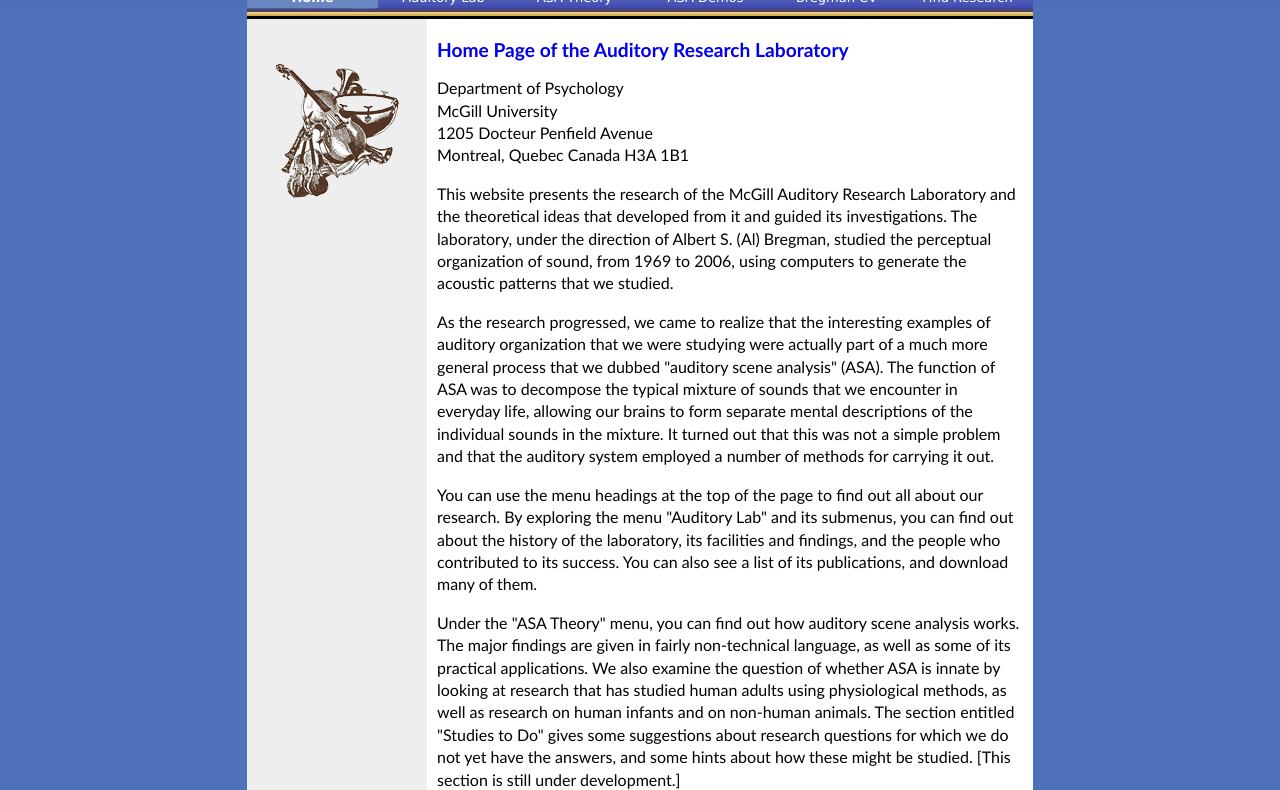
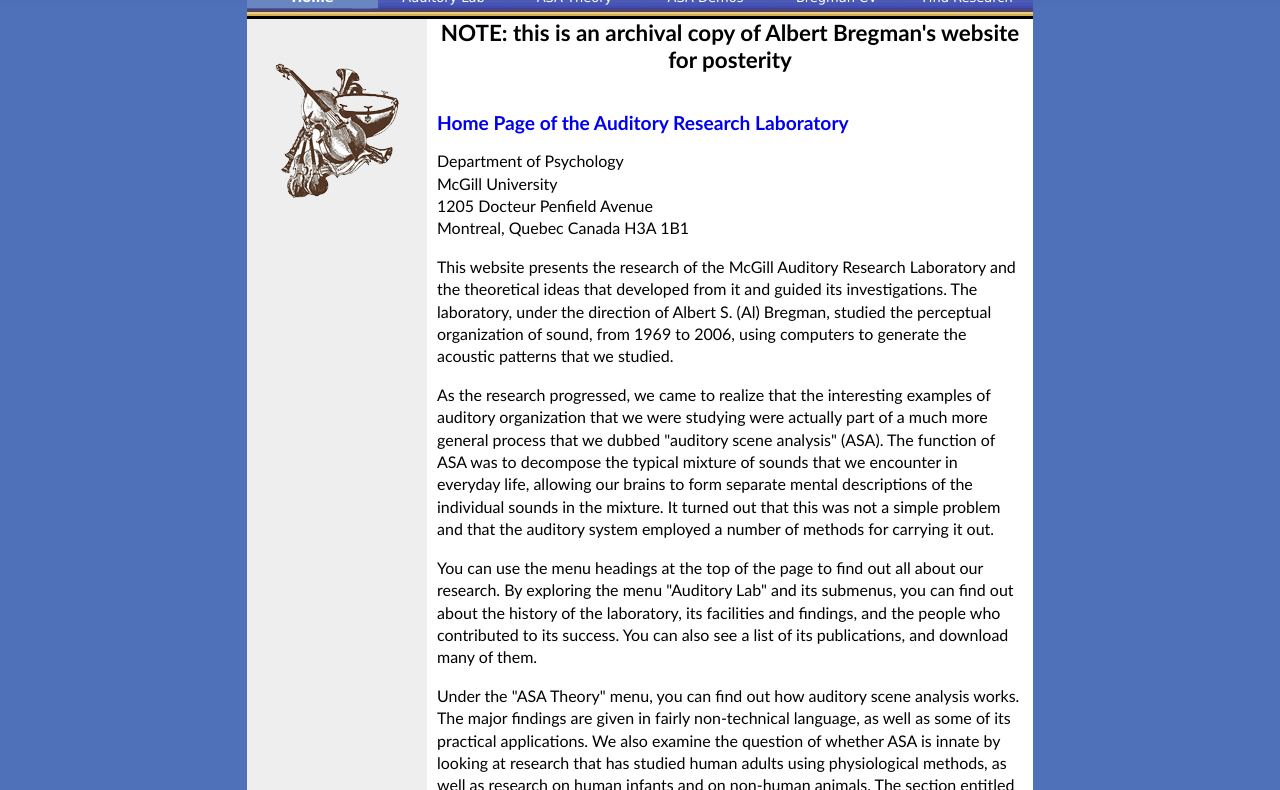
Before and after one commit to courtney-bryce-hilton/bregman-archive, a plain HTML site: page index.html in a window 1280 px wide. Shown: the part 119-909 px from the top of the page. Drawn offline with Linux system fonts and the light colour scheme.

Commit message:
adding note to homepage about archive of website

```diff
--- a/index.html
+++ b/index.html
@@ -135,6 +135,9 @@
 
 		</div>
 		<div id="content">
+
+<h1>NOTE: this is an archival copy of Albert Bregman's website for posterity</h1>
+<br>
 <h2>Home Page of the Auditory Research Laboratory</h2>
 
 <p>Department of Psychology<br />McGill University<br />1205 Docteur Penfield Avenue<br />Montreal, Quebec Canada H3A 1B1</p>
```
